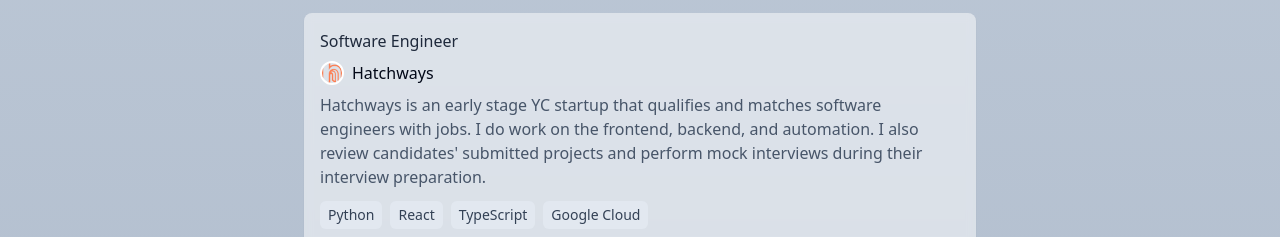
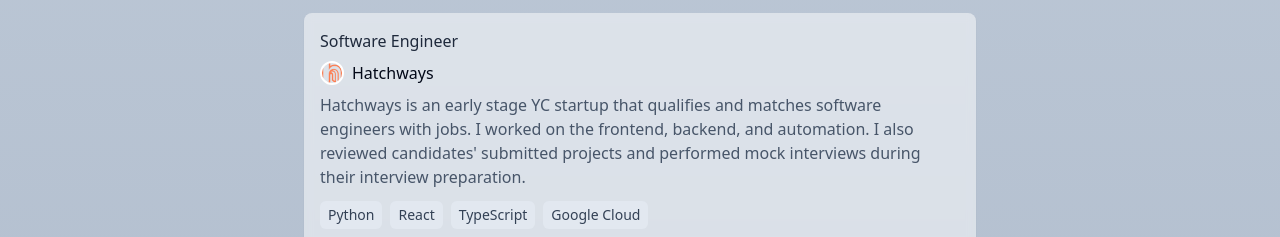
Before and after one commit to sina-jamshidi/sina-jamshidi.github.io, a Gatsby site: page / in a window 1280 px wide. Shown: the part 1044-1281 px from the top of the page. Built offline with nearby package versions, Linux system fonts and the light colour scheme; Gatsby itself is replaced by a stand-in of ours.

Commit message:
make hatchways blurb past tense

```diff
--- a/src/pages/index.tsx
+++ b/src/pages/index.tsx
@@ -296,9 +296,9 @@
                         <p className="text-slate-600 mb-3">
                             Hatchways is an early stage YC startup that
                             qualifies and matches software engineers with jobs.
-                            I do work on the frontend, backend, and automation.
-                            I also review candidates' submitted projects and
-                            perform mock interviews during their interview
+                            I worked on the frontend, backend, and automation. I
+                            also reviewed candidates' submitted projects and
+                            performed mock interviews during their interview
                             preparation.
                         </p>
                         <div className="flex flex-wrap gap-2">
```
